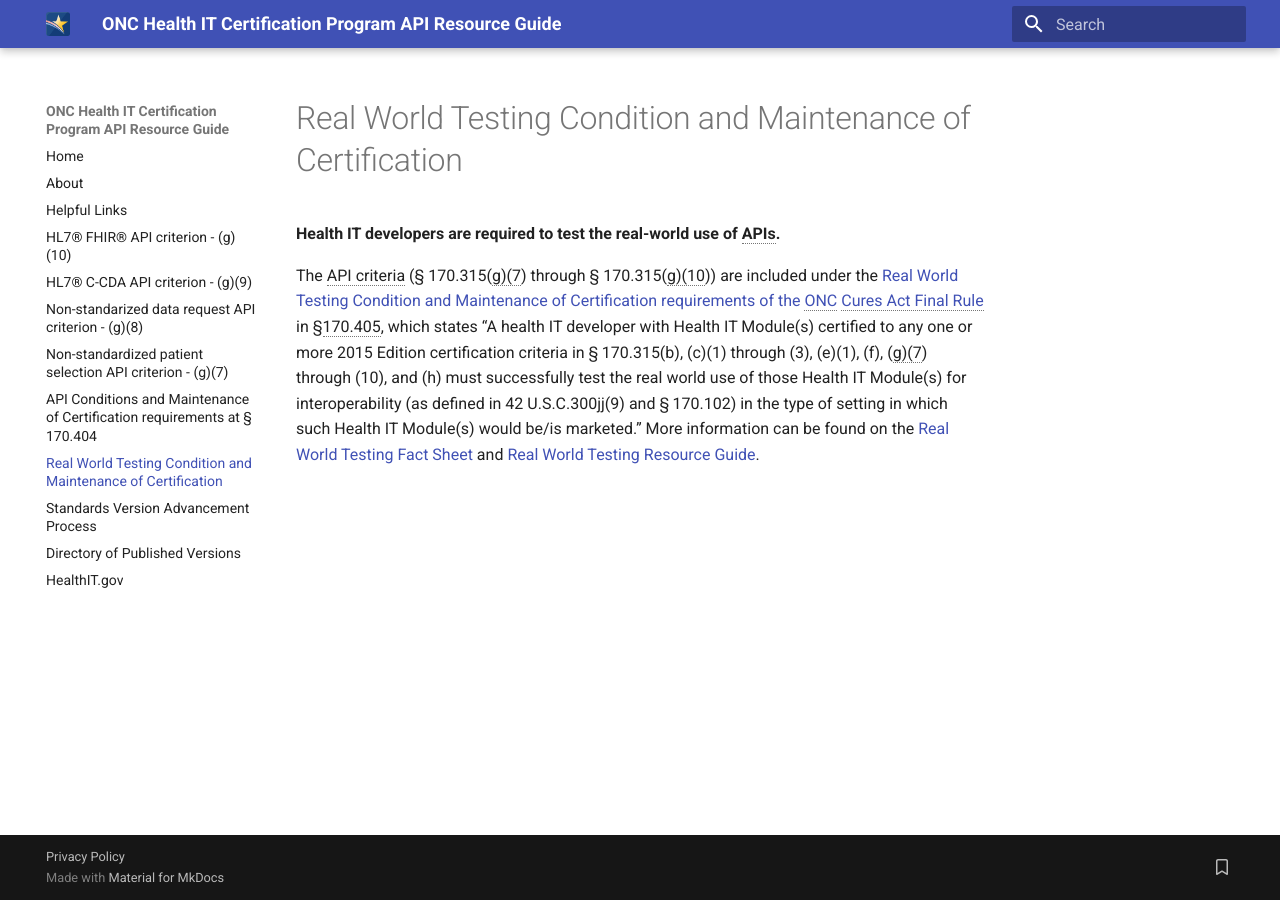
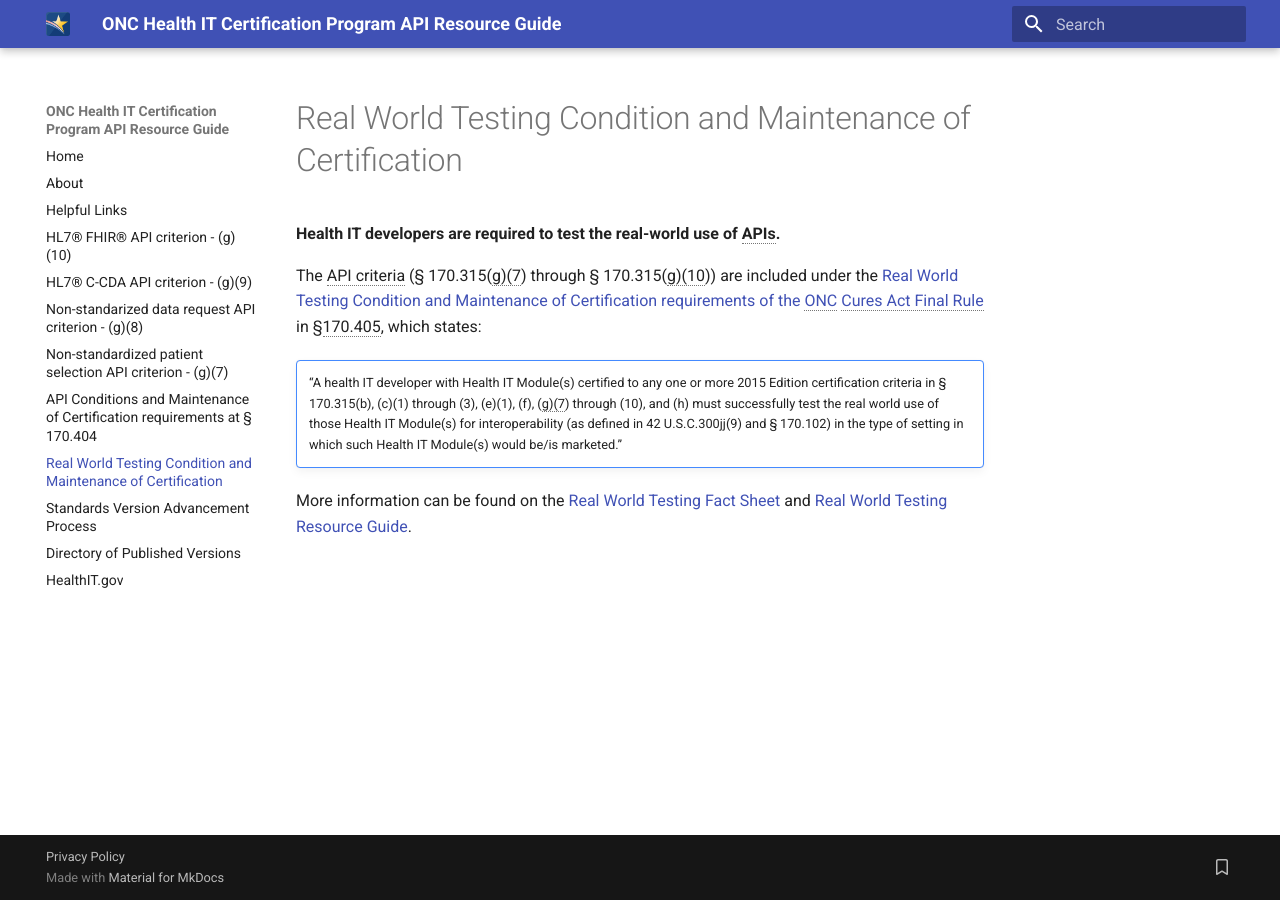
Before and after one commit to onc-healthit/api-resource-guide, an MkDocs documentation site: the page built from docs/real-world-testing-conditions-maintenance.md, in a window 1280 px wide. Built offline with MkDocs 1.6.1 and Material for MkDocs 9.7.7, drawn with Linux system fonts in a browser that asks for light colours; the version menu is left out; some of the changed lines change nothing that is shown.

Commit message:
add reg text snippet to call-out

```diff
--- a/docs/real-world-testing-conditions-maintenance.md
+++ b/docs/real-world-testing-conditions-maintenance.md
@@ -1,5 +1,10 @@
 **Health IT developers are required to test the real-world use of APIs.**
 
-The API criteria (§ 170.315(g)(7) through § 170.315(g)(10)) are included under the <a target = "_blank" href = "https://www.federalregister.gov/d/2020-07419/p-3580">Real World Testing Condition and Maintenance of Certification requirements of the ONC Cures Act Final Rule</a> in §170.405, which states “A health IT developer with Health IT Module(s) certified to any one or more 2015 Edition certification criteria in § 170.315(b), (c)(1) through (3), (e)(1), (f), (g)(7) through (10), and (h) must successfully test the real world use of those Health IT Module(s) for interoperability (as defined in 42 U.S.C.300jj(9) and § 170.102) in the type of setting in which such Health IT Module(s) would be/is marketed.” More information can be found on the <a target = "_blank" href = "https://www.healthit.gov/sites/default/files/page/2021-02/Real-World-Testing-Fact-Sheet.pdf">Real World Testing Fact Sheet</a> and <a target = "_blank" href = "https://www.healthit.gov/sites/default/files/page/2021-08/ONC-Real%20World%20Testing%20Resource%20Guide_Aug%202021.pdf">Real World Testing Resource Guide</a>.
+The API criteria (§ 170.315(g)(7) through § 170.315(g)(10)) are included under the <a target = "_blank" href = "https://www.federalregister.gov/d/2020-07419/p-3580">Real World Testing Condition and Maintenance of Certification requirements of the ONC Cures Act Final Rule</a> in §170.405, which states:
+
+!!! note ""
+     “A health IT developer with Health IT Module(s) certified to any one or more 2015 Edition certification criteria in § 170.315(b), (c)(1) through (3), (e)(1), (f), (g)(7) through (10), and (h) must successfully test the real world use of those Health IT Module(s) for interoperability (as defined in 42 U.S.C.300jj(9) and § 170.102) in the type of setting in which such Health IT Module(s) would be/is marketed.”
+
+ More information can be found on the <a target = "_blank" href = "https://www.healthit.gov/sites/default/files/page/2021-02/Real-World-Testing-Fact-Sheet.pdf">Real World Testing Fact Sheet</a> and <a target = "_blank" href = "https://www.healthit.gov/sites/default/files/page/2021-08/ONC-Real%20World%20Testing%20Resource%20Guide_Aug%202021.pdf">Real World Testing Resource Guide</a>.
 
 --8<-- "includes/abbreviations.md"
```
